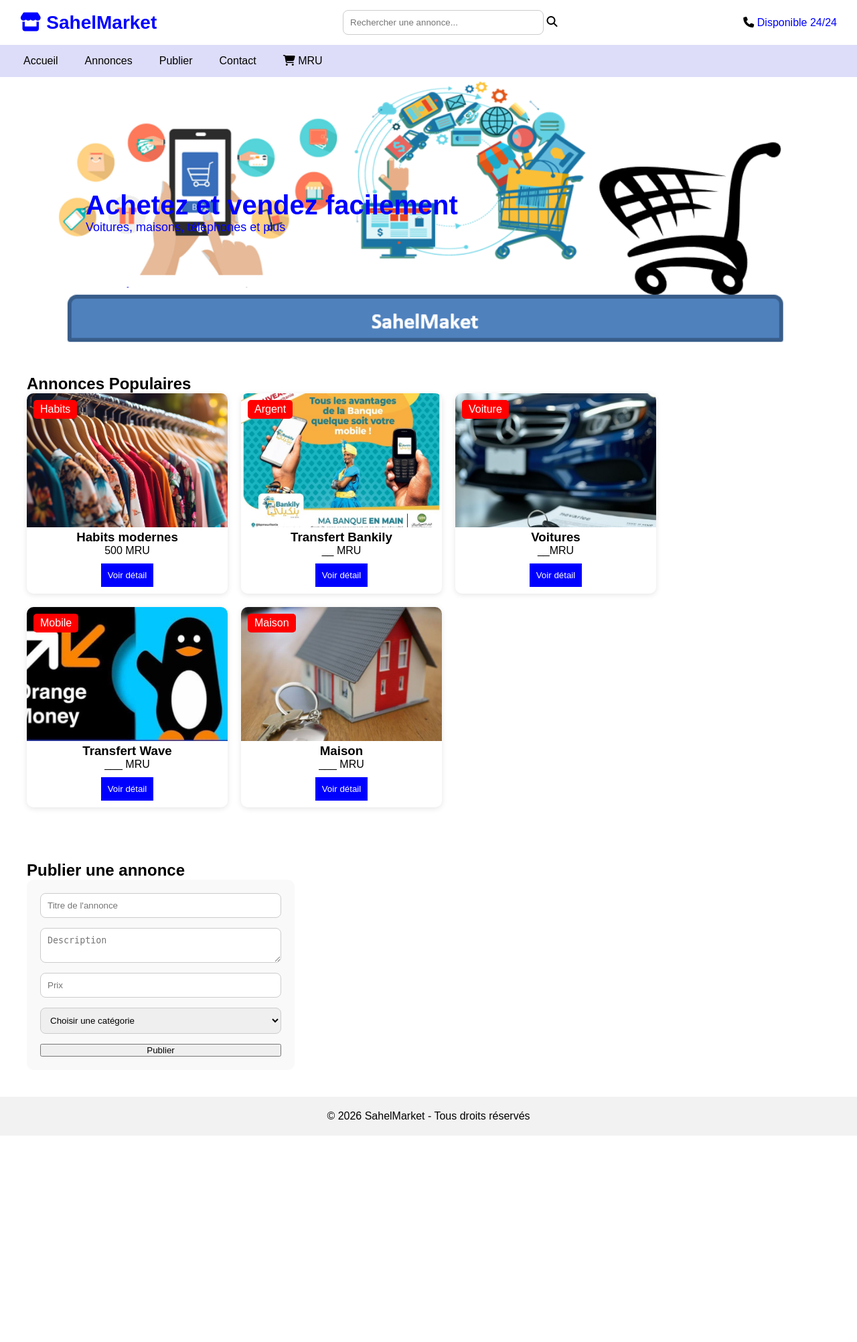
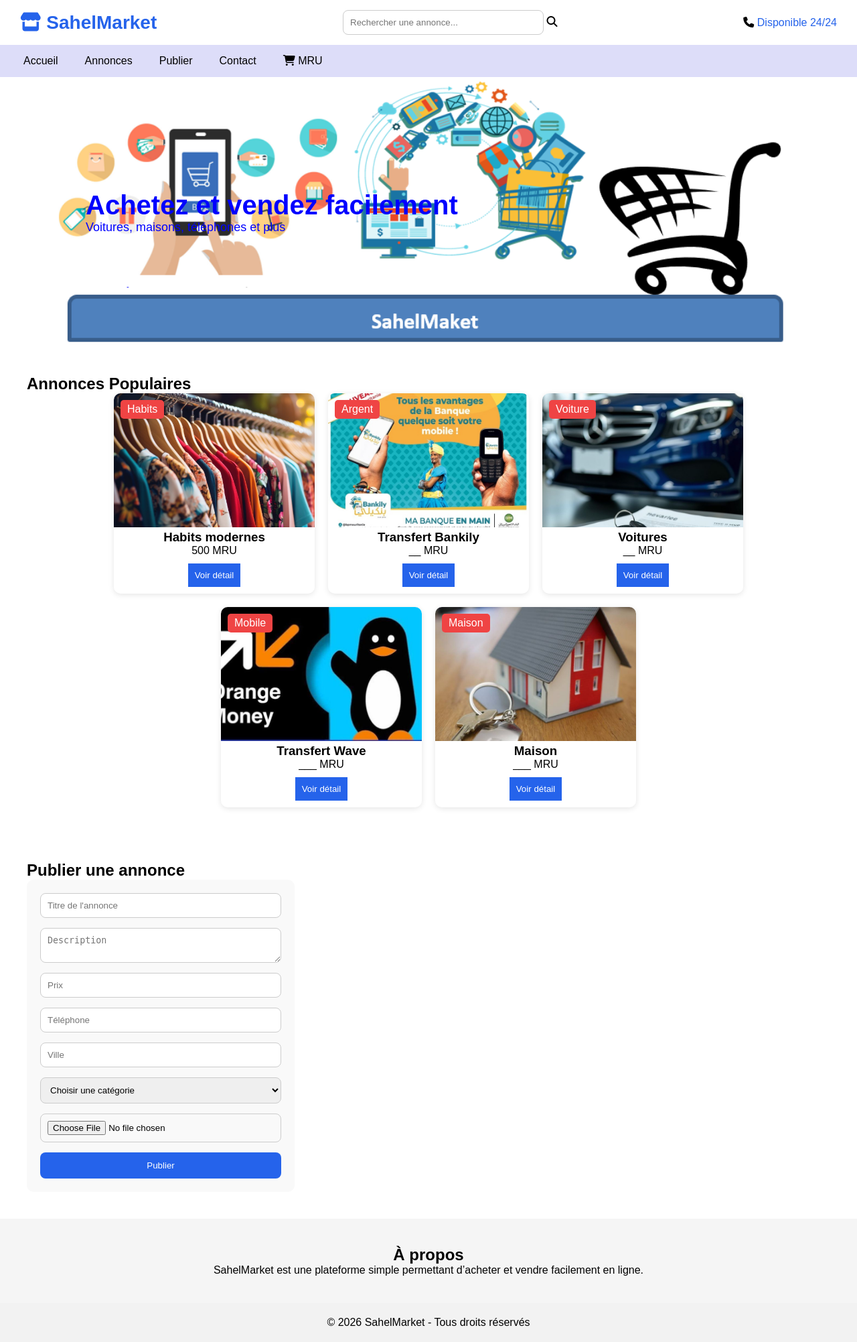
Before and after one commit to banocamara/SahelMarket.GitHub.io, a PHP site: page / in a window 1280 px wide. Shown: the whole page at 67% size. Before the commit the page ends 1695 px from the top, so only its background shows below. Run offline with PHP 8.4, Linux system fonts and the light colour scheme.

Commit message:
Modifications

```diff
--- a/css/style.css
+++ b/css/style.css
@@ -1,116 +1,130 @@
-* {
+:root{
+    --primary: #2563eb;
+    --secondary: #1e40af;
+    --danger: #ef4444;
+}
+
+html{
+    scroll-behavior: smooth;
+}
+
+*{
     margin: 0;
     padding: 0;
     box-sizing: border-box;
 }
 
-body {
+body{
     font-family: Arial, sans-serif;
 }
 
 /* TOP HEADER */
-.about {
+
+.about{
     display: flex;
     justify-content: space-between;
     align-items: center;
     padding: 15px 30px;
 }
 
-.titre {
+.titre{
     font-size: 28px;
     font-weight: bold;
-    color: blue;
+    color: var(--primary);
 }
 
-.cherche input {
+.cherche input{
     padding: 10px;
     width: 300px;
     border-radius: 8px;
     border: 1px solid #ccc;
 }
 
-.dispo a {
-    color: blue;
+.dispo a{
+    color: var(--primary);
     text-decoration: none;
 }
 
 /* MENU */
-#menu-btn {
+
+#menu-btn{
     display: none;
 }
 
-.menu-icon {
+.menu-icon{
     display: none;
     font-size: 25px;
     margin: 10px;
     cursor: pointer;
 }
 
-.accueil {
+.accueil{
     display: flex;
     list-style: none;
     background: rgba(88,88,225,0.2);
     padding: 15px;
 }
 
-.accueil li {
+.accueil li{
     margin: 0 20px;
 }
 
-.accueil a {
+.accueil a{
     text-decoration: none;
     color: black;
 }
 
-.accueil a:hover {
-    color: blue;
+.accueil a:hover{
+    color: var(--primary);
     font-weight: bold;
 }
 
-.shop {
+.shop{
     margin-left: auto;
 }
 
 /* HERO */
-.hero {
+
+.hero{
     position: relative;
 }
 
-.hero img {
+.hero img{
     width: 100%;
     height: 400px;
     object-fit: cover;
 }
 
-.hero-text {
+.hero-text{
     position: absolute;
     top: 50%;
     left: 10%;
     transform: translateY(-50%);
     color: #0000ff;
-;
 }
 
-.hero-text h1 {
+.hero-text h1{
     font-size: 40px;
 }
 
-.hero-text p {
+.hero-text p{
     font-size: 18px;
 }
 
 /* CARDS */
-.annonces {
+
+.annonces{
     padding: 40px;
 }
 
-.cards {
+.cards{
     display: flex;
     flex-wrap: wrap;
     gap: 20px;
+    justify-content: center;
 }
 
-.card {
+.card{
     width: 300px;
     border-radius: 10px;
     overflow: hidden;
@@ -120,45 +134,48 @@ body {
     transition: 0.3s;
 }
 
-.card:hover {
+.card:hover{
     transform: translateY(-10px);
 }
 
-.card img {
+.card img{
     width: 100%;
     height: 200px;
     object-fit: cover;
 }
 
-.badge {
+.badge{
     position: absolute;
     top: 10px;
     left: 10px;
-    background: red;
+    background: var(--danger);
     color: white;
     padding: 5px 10px;
     border-radius: 5px;
 }
 
-.card button {
-    background: blue;
+.card button{
+    background: var(--primary);
     color: white;
     padding: 10px;
     border: none;
     margin: 10px;
     cursor: pointer;
+    transition: 0.3s;
 }
 
-.card button:hover {
-    background: darkblue;
+.card button:hover{
+    background: var(--secondary);
+    transform: scale(1.05);
 }
 
 /* FORM */
-.publier {
+
+.publier{
     padding: 40px;
 }
 
-form {
+form{
     width: 400px;
     display: flex;
     flex-direction: column;
@@ -170,7 +187,7 @@ form {
 
 form input,
 form textarea,
-form select {
+form select{
     padding: 10px;
     border-radius: 8px;
     border: 1px solid #ccc;
@@ -178,50 +195,73 @@ form select {
 
 form input:focus,
 form textarea:focus,
-form select:focus {
-    border: 2px solid blue;
+form select:focus{
+    border: 2px solid var(--primary);
     outline: none;
 }
 
+form button{
+    background: var(--primary);
+    color: white;
+    padding: 12px;
+    border: none;
+    border-radius: 8px;
+    cursor: pointer;
+}
+
+form button:hover{
+    background: var(--secondary);
+}
+
+/* A PROPOS */
+
+.apropos{
+    padding: 40px;
+    text-align: center;
+    background: #f5f5f5;
+}
+
 /* FOOTER */
-footer {
+
+footer{
     text-align: center;
     padding: 20px;
     background: #f2f2f2;
 }
 
 /* MOBILE */
-@media (max-width: 768px) {
 
-    .about {
+@media (max-width: 768px){
+
+    .about{
         flex-direction: column;
         gap: 15px;
     }
 
-    .cherche input {
+    .cherche input{
         width: 100%;
     }
 
-    .menu-icon {
+    .menu-icon{
         display: block;
     }
 
-    .accueil {
+    .accueil{
         flex-direction: column;
         display: none;
         width: 100%;
         background: white;
     }
 
-    #menu-btn:checked ~ .accueil {
+    #menu-btn:checked ~ .accueil{
         display: flex;
     }
 
-    .cards {
+    .cards{
         justify-content: center;
     }
 
-    form {
+    form{
         width: 100%;
     }
 }
--- a/index.html
+++ b/index.html
@@ -10,6 +10,8 @@
 <link rel="stylesheet"
 href="https://cdnjs.cloudflare.com/ajax/libs/font-awesome/6.7.2/css/all.min.css">
 
+<link rel="icon" href="images/logo.png">
+
 </head>
 <body>
 
@@ -17,6 +19,7 @@ href="https://cdnjs.cloudflare.com/ajax/libs/font-awesome/6.7.2/css/all.min.css"
     <nav>
 
         <div class="about">
+
             <div class="titre">
                 <i class="fa-solid fa-store"></i> SahelMarket
             </div>
@@ -30,6 +33,7 @@ href="https://cdnjs.cloudflare.com/ajax/libs/font-awesome/6.7.2/css/all.min.css"
                 <i class="fa-solid fa-phone"></i>
                 <a href="#">Disponible 24/24</a>
             </div>
+
         </div>
 
         <!-- MENU MOBILE -->
@@ -42,10 +46,12 @@ href="https://cdnjs.cloudflare.com/ajax/libs/font-awesome/6.7.2/css/all.min.css"
         <!-- MENU -->
         <ul class="accueil">
             <li><a href="#">Accueil</a></li>
-            <li><a href="#">Annonces</a></li>
-            <li><a href="#">Publier</a></li>
-            <li><a href="#">Contact</a></li>
-            <li class="shop"><i class="fa-solid fa-cart-shopping"></i> MRU</li>
+            <li><a href="#annonces">Annonces</a></li>
+            <li><a href="#publier">Publier</a></li>
+            <li><a href="#contact">Contact</a></li>
+            <li class="shop">
+                <i class="fa-solid fa-cart-shopping"></i> MRU
+            </li>
         </ul>
 
     </nav>
@@ -55,88 +61,169 @@ href="https://cdnjs.cloudflare.com/ajax/libs/font-awesome/6.7.2/css/all.min.css"
 
     <!-- HERO -->
     <section class="hero">
-        <img src="images/banner-market1.png" alt="">
+
+        <img src="images/banner-market1.png" alt="Marché SahelMarket">
+
         <div class="hero-text">
             <h1>Achetez et vendez facilement</h1>
             <p>Voitures, maisons, téléphones et plus</p>
         </div>
+
     </section>
 
     <!-- ANNONCES -->
-    <section class="annonces">
+    <section class="annonces" id="annonces">
+
         <h2>Annonces Populaires</h2>
 
         <div class="cards">
 
             <div class="card">
+
                 <span class="badge">Habits</span>
-                <img src="images/Habit1.jpg">
+
+                <img src="images/Habit1.jpg" alt="Habit moderne">
+
                 <h3>Habits modernes</h3>
+
                 <p>500 MRU</p>
+
                 <button>Voir détail</button>
+
             </div>
 
             <div class="card">
+
                 <span class="badge">Argent</span>
-                <img src="images/bankily2.jpg">
+
+                <img src="images/bankily2.jpg" alt="Transfert Bankily">
+
                 <h3>Transfert Bankily</h3>
+
                 <p>__ MRU</p>
+
                 <button>Voir détail</button>
+
             </div>
 
             <div class="card">
+
                 <span class="badge">Voiture</span>
-                <img src="images/car1.jpg">
+
+                <img src="images/car1.jpg" alt="Voiture moderne">
+
                 <h3>Voitures</h3>
-                <p>__MRU</p>
+
+                <p>__ MRU</p>
+
                 <button>Voir détail</button>
+
             </div>
 
             <div class="card">
+
                 <span class="badge">Mobile</span>
-                <img src="images/money_orange_wave.jpg">
+
+                <img src="images/money_orange_wave.jpg" alt="Transfert Wave">
+
                 <h3>Transfert Wave</h3>
+
                 <p>___ MRU</p>
+
                 <button>Voir détail</button>
+
             </div>
 
             <div class="card">
+
                 <span class="badge">Maison</span>
-                <img src="images/maison1.jpg">
+
+                <img src="images/maison1.jpg" alt="Maison moderne">
+
                 <h3>Maison</h3>
+
                 <p>___ MRU</p>
+
                 <button>Voir détail</button>
+
             </div>
 
         </div>
+
     </section>
 
     <!-- FORMULAIRE -->
-    <section class="publier">
+    <section class="publier" id="publier">
+
         <h2>Publier une annonce</h2>
 
         <form>
-            <input type="text" placeholder="Titre de l'annonce" required>
-            <textarea placeholder="Description" required></textarea>
-            <input type="number" placeholder="Prix" required>
+
+            <input type="text"
+            placeholder="Titre de l'annonce"
+            required>
+
+            <textarea
+            placeholder="Description"
+            required></textarea>
+
+            <input type="number"
+            placeholder="Prix"
+            required>
+
+            <input type="tel"
+            placeholder="Téléphone"
+            required>
+
+            <input type="text"
+            placeholder="Ville"
+            required>
 
             <select required>
-                <option value="">Choisir une catégorie</option>
+
+                <option value="">
+                    Choisir une catégorie
+                </option>
+
                 <option>Voiture</option>
                 <option>Maison</option>
                 <option>Téléphone</option>
                 <option>Emploi</option>
                 <option>Location</option>
+
             </select>
 
-            <button type="submit">Publier</button>
+            <input type="file" required>
+
+            <button type="submit">
+                Publier
+            </button>
+
         </form>
+
+    </section>
+
+    <!-- A PROPOS -->
+    <section class="apropos">
+
+        <h2>À propos</h2>
+
+        <p>
+            SahelMarket est une plateforme simple
+            permettant d’acheter et vendre
+            facilement en ligne.
+        </p>
+
     </section>
 
 </main>
 
-<footer>
-    <p>&copy; 2026 SahelMarket - Tous droits réservés</p>
+<footer id="contact">
+
+    <p>
+        &copy; 2026 SahelMarket - Tous droits réservés
+    </p>
+
 </footer>
 
 </body>
```
